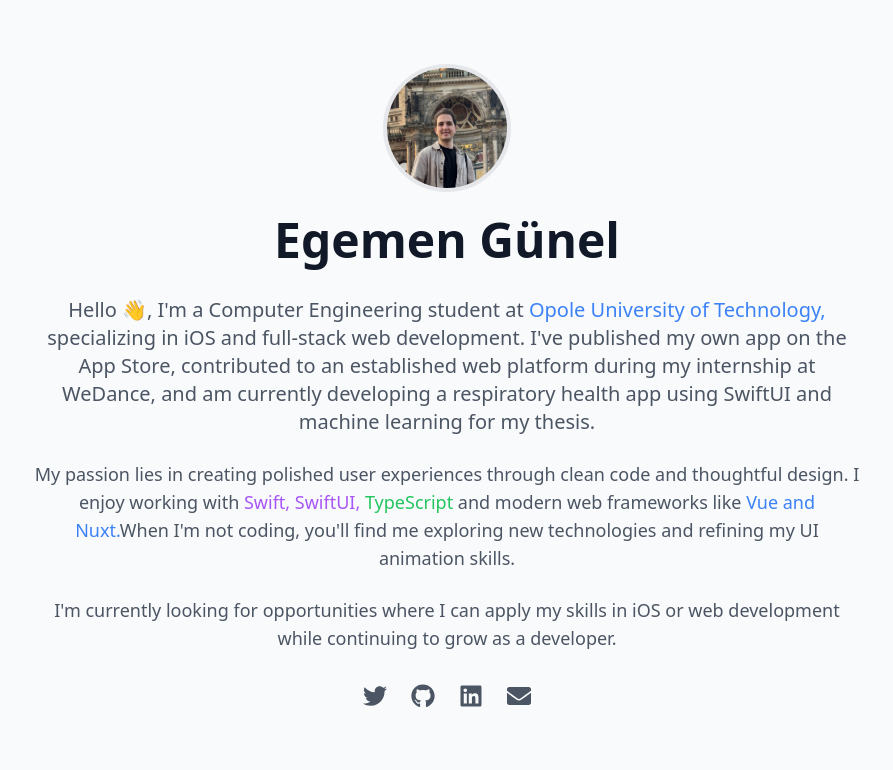
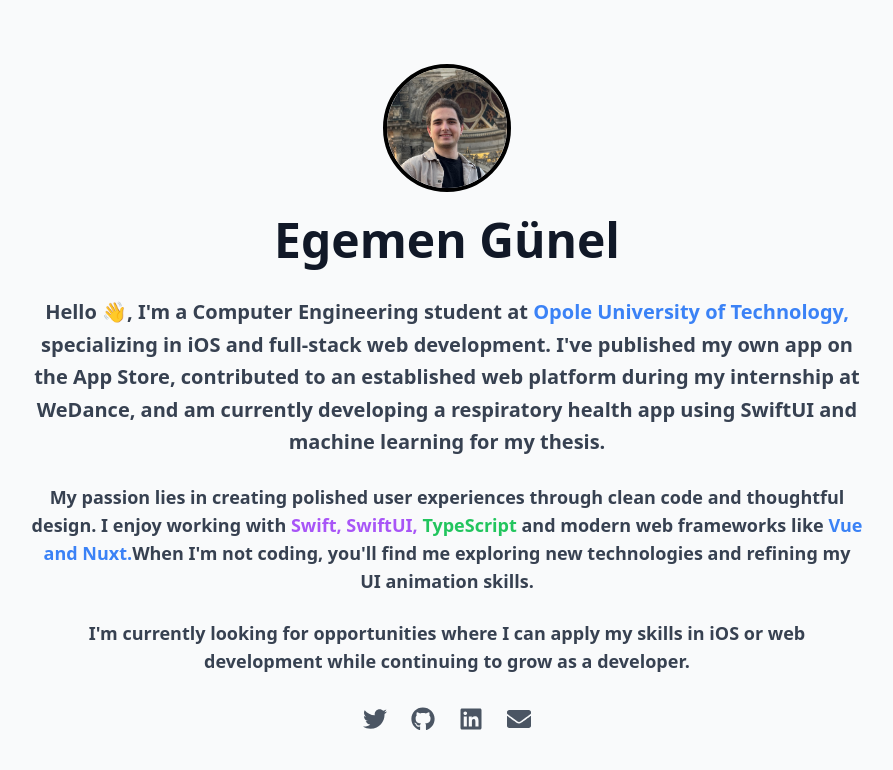
Before and after one commit to egemengunel/Personal-Portfolio-Website, a React (Vite) app: page / in a window 1280 px wide. Shown: the top 770 px of the page, without its empty margins (193-1086 px from the left). Built offline with nearby package versions, Linux system fonts and the light colour scheme.

Commit message:
refactor: update header component and adjust color scheme
- Change color scheme from dark to light in index.css
- Modify header component layout and styling for improved visual presentation
- Enhance text styling for better readability and emphasis

```diff
--- a/src/components/Header.tsx
+++ b/src/components/Header.tsx
@@ -4,35 +4,37 @@ export function Header() {
   return (
     <header className="text-center max-w-4xl mx-auto px-4">
       <div className="mb-4 md:mb-8">
+      <div className="w-20 h-20 md:w-32 md:h-32 rounded-full mx-auto border-4 border-black overflow-hidden">
           <img
             src="/profile.jpeg"
             alt="Profile"
-          className="w-20 h-20 md:w-32 md:h-32 rounded-full mx-auto border-4 border-gray-200 dark:border-gray-700"
+            className="w-full h-full object-cover scale-150"
             loading="eager"
             decoding="async"
             width={128}
             height={128}
           />
+</div>
         <h1 className="text-3xl md:text-5xl font-bold mt-3 md:mt-6 mb-3 md:mb-6 leading-relaxed text-gray-900 dark:text-white">
           Egemen Günel
         </h1>
       </div>
 
-      <div className="space-y-3 md:space-y-6 text-gray-600 dark:text-gray-300">
-        <p className="text-base md:text-xl leading-relaxed">
+      <div className="space-y-3 md:space-y-6 text-gray-700 text-lg md:text-xl font-semibold">
+        <p className="leading-relaxed">
           Hello 👋, I'm a Computer Engineering student at{" "}
-          <span className="text-blue-500 dark:text-blue-400">
+          <strong className="font-bold text-blue-500 dark:text-blue-400">
             Opole University of Technology,
-          </span>{" "}
+          </strong>{" "}
           specializing in iOS and full-stack web development. I've published my own app on the App Store, contributed to an established web platform during my internship at WeDance, and am currently developing a respiratory health app using SwiftUI and machine learning for my thesis.
         </p>
 
         <p className="text-sm md:text-lg leading-relaxed">
         My passion lies in creating polished user experiences through clean code and thoughtful design. I enjoy working with{" "}
-          <span className="text-purple-500 dark:text-purple-400">Swift, SwiftUI,</span>
+          <span className="font-bold text-purple-500 dark:text-purple-400">Swift, SwiftUI,</span>
           {" "}
-          <span className="text-green-500 dark:text-green-400">TypeScript</span> and modern web frameworks like {" "}
-          <span className="text-blue-500 dark:text-blue-400">Vue and Nuxt.</span>When I'm not coding, you'll find me exploring new technologies and refining my UI animation skills.
+          <span className="font-bold text-green-500 dark:text-green-400">TypeScript</span> and modern web frameworks like {" "}
+          <span className="font-bold text-blue-500 dark:text-blue-400">Vue and Nuxt.</span>When I'm not coding, you'll find me exploring new technologies and refining my UI animation skills.
         </p>
         <p className="text-sm md:text-lg leading-relaxed">
         I'm currently looking for opportunities where I can apply my skills in iOS or web development while continuing to grow as a developer.
--- a/src/index.css
+++ b/src/index.css
@@ -3,7 +3,7 @@
 @tailwind utilities;
 
 :root {
-  color-scheme: dark;
+  color-scheme: light;
 }
 
 @layer base {
```
Lines whose indentation alone changed are shown as unchanged.
